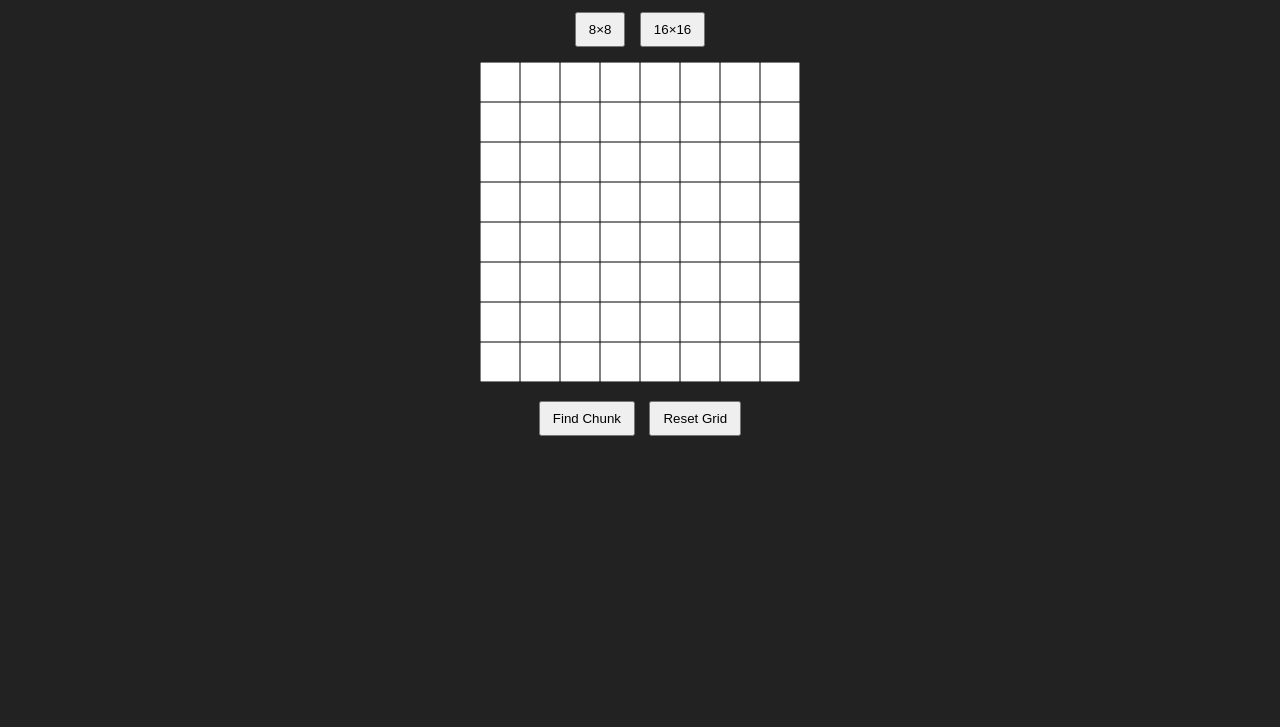
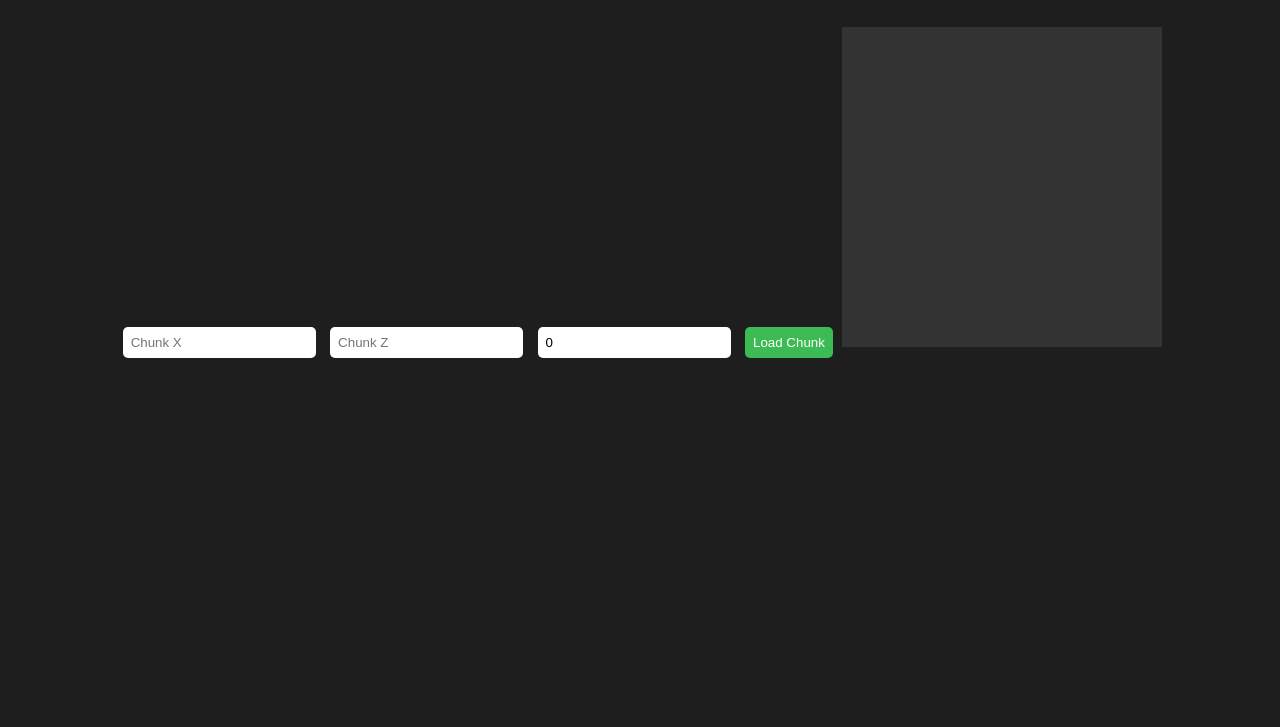
Before and after one commit to neurovolt/bedrock-finder, a plain HTML site: page index.html in a window 1280 px wide. Shown: the part 73-800 px from the top of the page. Drawn offline with Linux system fonts and the light colour scheme.

Commit message:
Update index.html

```diff
--- a/index.html
+++ b/index.html
@@ -1,101 +1,41 @@
 <!DOCTYPE html>
-<html lang="en">
+<html>
 <head>
-  <meta charset="UTF-8">
-  <meta name="viewport" content="width=device-width, initial-scale=1.0">
-  <title>Bedrock Finder</title>
-  <style>
-    body { text-align: center; font-family: Arial, sans-serif; background: #222; color: white; }
-    canvas { background: white; cursor: crosshair; margin: 10px; }
-    button { margin: 5px; padding: 8px 12px; }
-  </style>
+    <title>Bedrock Chunk Finder</title>
+    <style>
+        body {
+            background: #1e1e1e;
+            color: #fff;
+            text-align: center;
+            font-family: Arial, sans-serif;
+        }
+        input, button {
+            margin: 5px;
+            padding: 8px;
+            border-radius: 5px;
+            border: none;
+        }
+        button {
+            background: #3cba54;
+            color: white;
+            cursor: pointer;
+        }
+        #canvas {
+            margin-top: 20px;
+            background: #333;
+            display: inline-block;
+        }
+    </style>
 </head>
 <body>
-  <h1>Minecraft Bedrock Finder</h1>
+    <h1>Minecraft Bedrock Chunk Finder</h1>
+    <input type="number" id="chunk_x" placeholder="Chunk X">
+    <input type="number" id="chunk_z" placeholder="Chunk Z">
+    <input type="number" id="y" placeholder="Y coordinate" value="0">
+    <button onclick="loadChunk()">Load Chunk</button>
 
-  <div>
-    <button onclick="setGrid(8)">8×8</button>
-    <button onclick="setGrid(16)">16×16</button>
-  </div>
+    <canvas id="canvas" width="320" height="320"></canvas>
 
-  <canvas id="grid" width="320" height="320"></canvas><br>
-  <button onclick="findChunk()">Find Chunk</button>
-  <button onclick="resetGrid()">Reset Grid</button>
-
-  <p id="result"></p>
-
-  <script>
-    const canvas = document.getElementById("grid");
-    const ctx = canvas.getContext("2d");
-    let gridSize = 8;
-    let cellSize = canvas.width / gridSize;
-    let grid = Array(gridSize).fill().map(() => Array(gridSize).fill(0));
-
-    canvas.addEventListener("click", (e) => {
-        const rect = canvas.getBoundingClientRect();
-        const x = Math.floor((e.clientX - rect.left) / cellSize);
-        const y = Math.floor((e.clientY - rect.top) / cellSize);
-        grid[y][x] = grid[y][x] ? 0 : 1;
-        drawGrid();
-    });
-
-    function setGrid(size) {
-        gridSize = size;
-        cellSize = canvas.width / gridSize;
-        grid = Array(gridSize).fill().map(() => Array(gridSize).fill(0));
-        drawGrid();
-    }
-
-    function drawGrid() {
-        ctx.clearRect(0, 0, canvas.width, canvas.height);
-
-        // Fill selected cells
-        for (let y = 0; y < gridSize; y++) {
-            for (let x = 0; x < gridSize; x++) {
-                if (grid[y][x]) {
-                    ctx.fillStyle = "black";
-                    ctx.fillRect(x * cellSize, y * cellSize, cellSize, cellSize);
-                }
-            }
-        }
-
-        // Draw grid lines
-        ctx.strokeStyle = "#000";
-        ctx.lineWidth = 1;
-        for (let x = 0; x <= canvas.width; x += cellSize) {
-            ctx.beginPath();
-            ctx.moveTo(x, 0);
-            ctx.lineTo(x, canvas.height);
-            ctx.stroke();
-        }
-        for (let y = 0; y <= canvas.height; y += cellSize) {
-            ctx.beginPath();
-            ctx.moveTo(0, y);
-            ctx.lineTo(canvas.width, y);
-            ctx.stroke();
-        }
-    }
-
-    async function findChunk() {
-        document.getElementById("result").innerText = "Processing...";
-
-        const response = await fetch("https://a4928d61-2ef5-416f-b8c4-3731b02139a5-00-zb96jjurmy1j.pike.replit.dev/", {
-            method: "POST",
-            headers: { "Content-Type": "application/json" },
-            body: JSON.stringify({ pattern: grid })
-        });
-
-        const data = await response.json();
-        document.getElementById("result").innerText =
-            `Chunk Coordinates: X=${data.chunk_x}, Z=${data.chunk_z}`;
-    }
-
-    function resetGrid() {
-        grid = Array(gridSize).fill().map(() => Array(gridSize).fill(0));
-        drawGrid();
-    }
-
-    drawGrid();
-  </script>
+    <script src="{{ url_for('static', filename='chunk.js') }}"></script>
 </body>
 </html>
```
